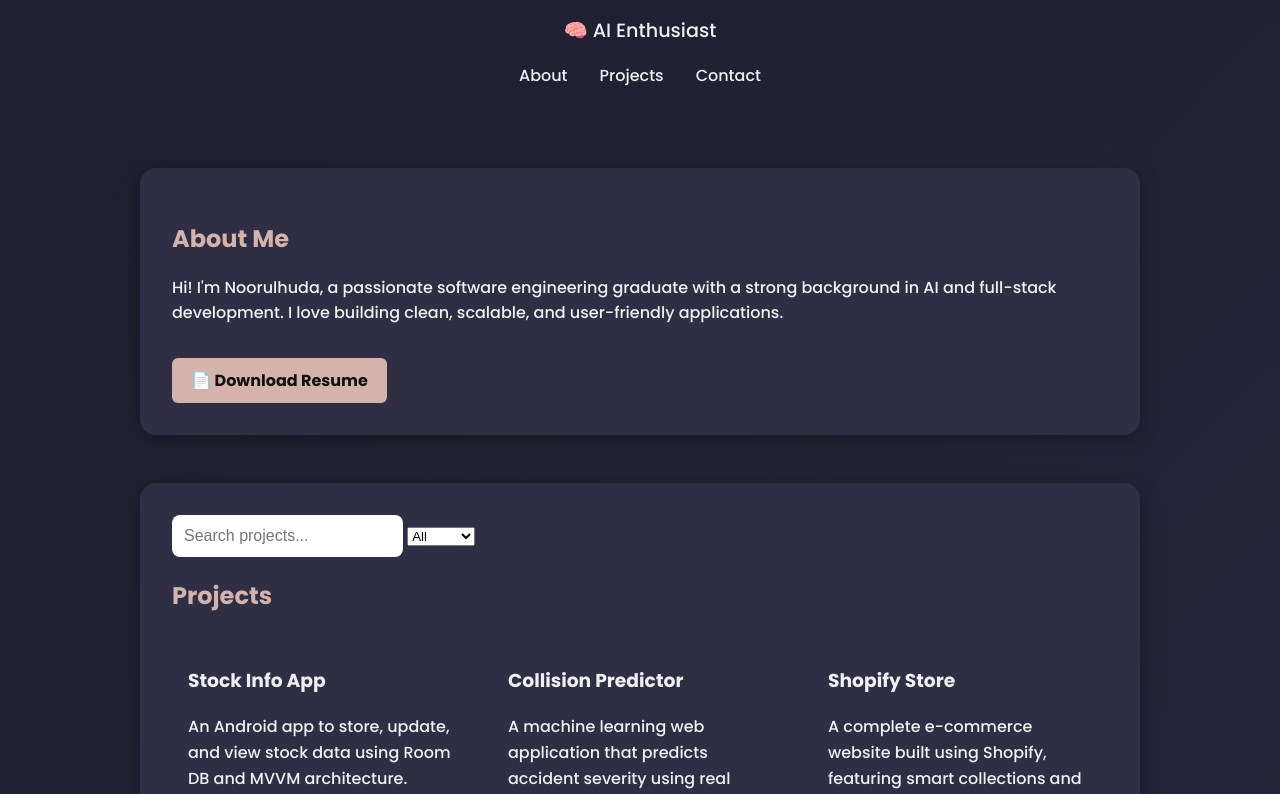
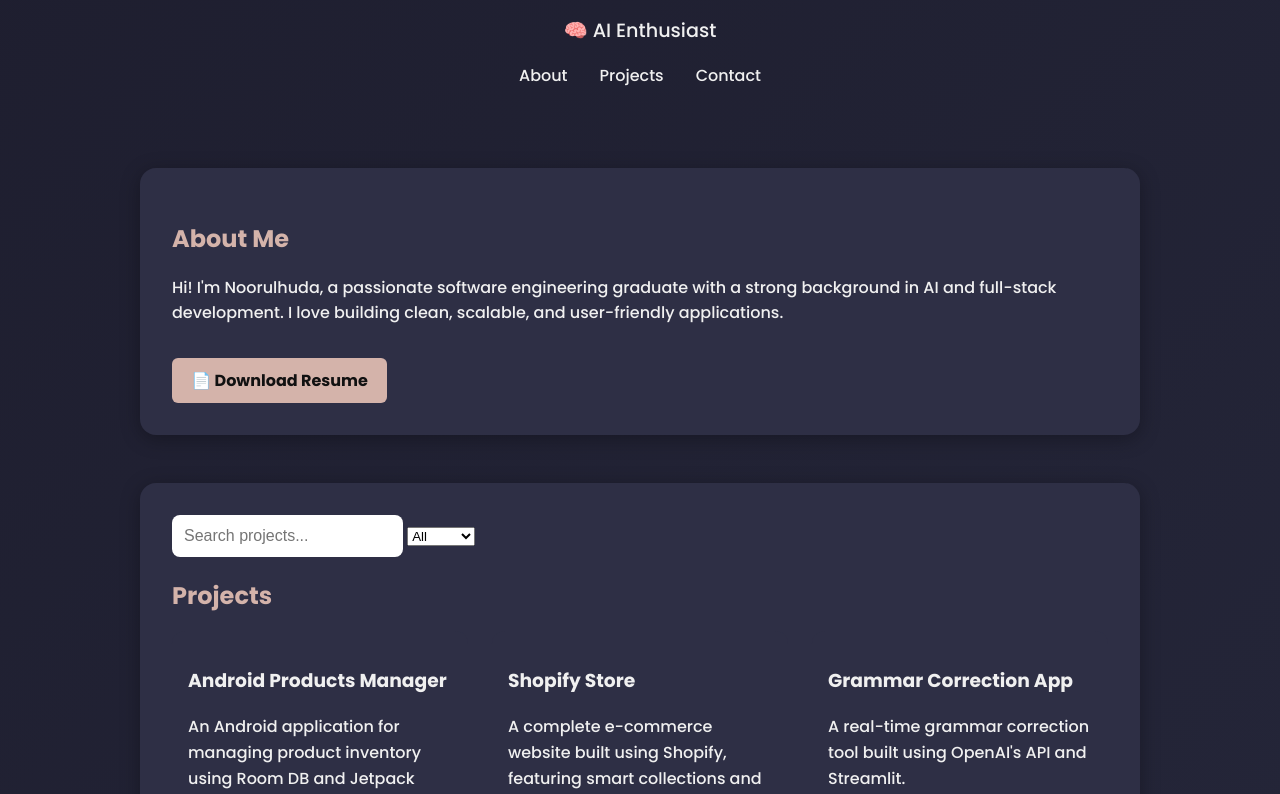
Before and after one commit to Noorulhuda87/portfolio, a plain HTML site: page index.html in a window 1280 px wide. Shown: the part 157-951 px from the top of the page. Drawn offline with nearby package versions, Linux system fonts and the light colour scheme.

Commit message:
add Projects Details

```diff
--- a/script.js
+++ b/script.js
@@ -13,23 +13,18 @@ AOS.init();
 // 2. Sample Project Data to be rendered
 // ===========================================
 const projects = [
+
   {
-    title: "Stock Info App",
-    description: "An Android app to store, update, and view stock data using Room DB and MVVM architecture.",
+    title: "Android Products Manager",
+    description: "An Android application for managing product inventory using Room DB and Jetpack Compose.",
     category: "Android",
-    link: "#"
-  },
-  {
-    title: "Collision Predictor",
-    description: "A machine learning web application that predicts accident severity using real Toronto police data.",
-    category: "AI",
-    link: "#"
+    link: "https://github.com/Noorulhuda87/Android_Products_Manager/releases"
   },
   {
     title: "Shopify Store",
     description: "A complete e-commerce website built using Shopify, featuring smart collections and product filtering.",
     category: "Web",
-    link: "#"
+    link: "https://loohoocuteshop.myshopify.com/"
   },
   {
     title: "Grammar Correction App",
@@ -38,6 +33,7 @@ const projects = [
     link: "https://noorulhuda-grammar-correction.streamlit.app/"
   }
 ];
+
 
 
 
```
Also changed, not shown: about.html (+7 -2 lines).
